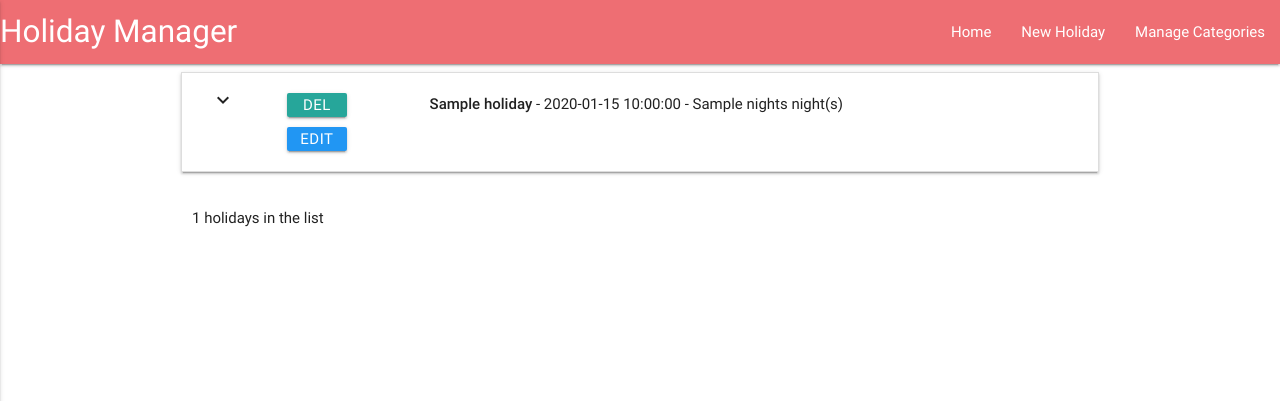
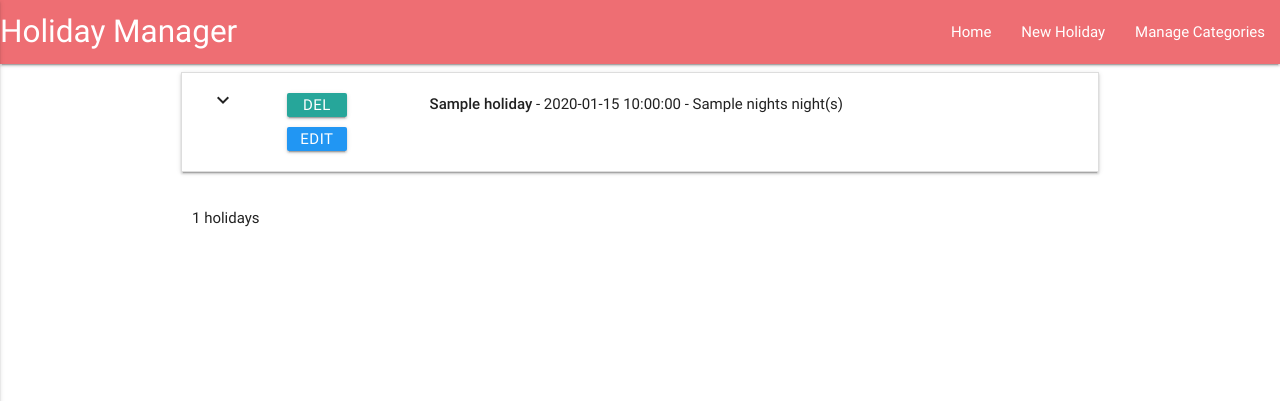
Before and after one commit to Code-Institute-Submissions/data-centric-development-1, a Flask app: page / in a window 1280 px wide. Shown: the top 401 px of the page. Run offline with Flask 2, Linux system fonts and the light colour scheme; a database or web service that is not in the repository returns one stand-in record (values such as "Sample title"); some libraries are stand-ins or nearby versions.

Commit message:
Updated comment in holidays.html

```diff
--- a/templates/holidays.html
+++ b/templates/holidays.html
@@ -31,6 +31,6 @@
         {% endfor %}
   </ul>
 </div>
-<!-- Count the Number of Holidays -->
-{{holidays.count()}} holidays in the list
+<!-- Count the Number of Holidays using the Count Method -->
+{{holidays.count()}} holidays
 {% endblock %}
```
